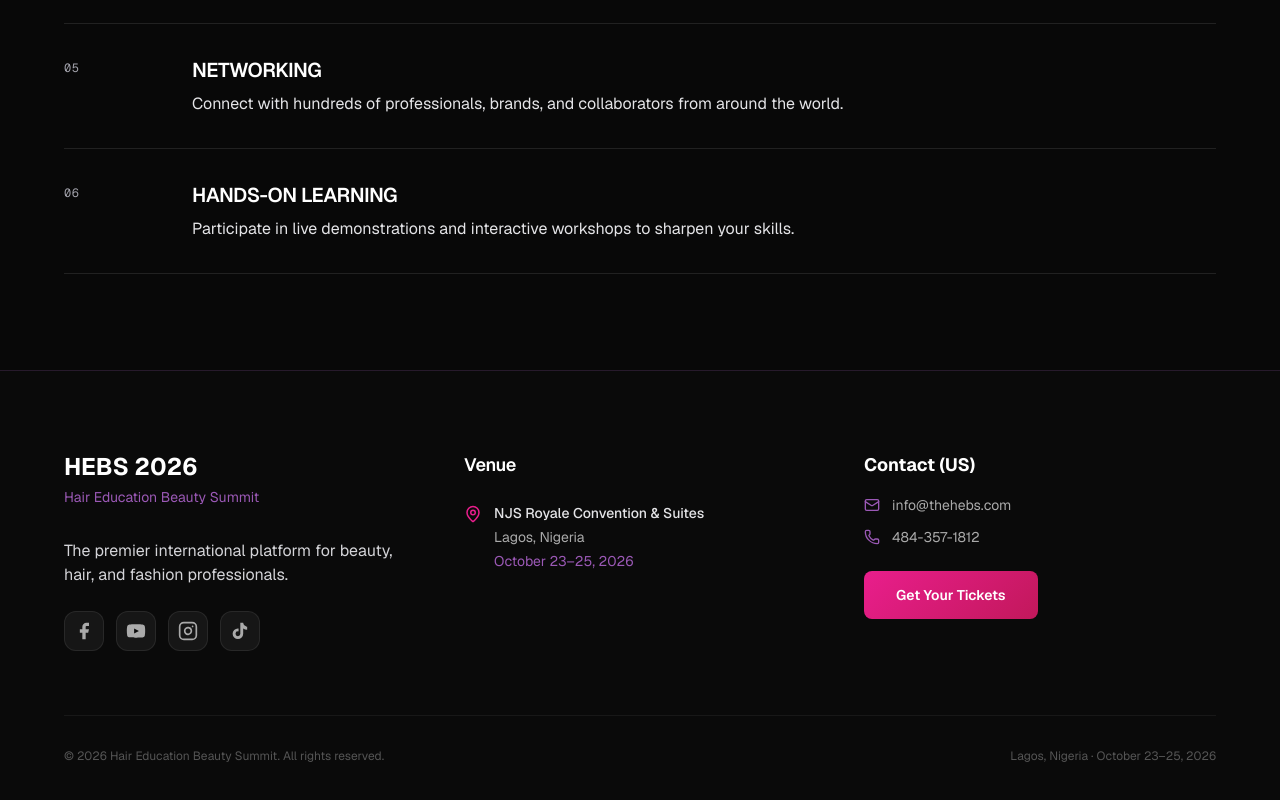
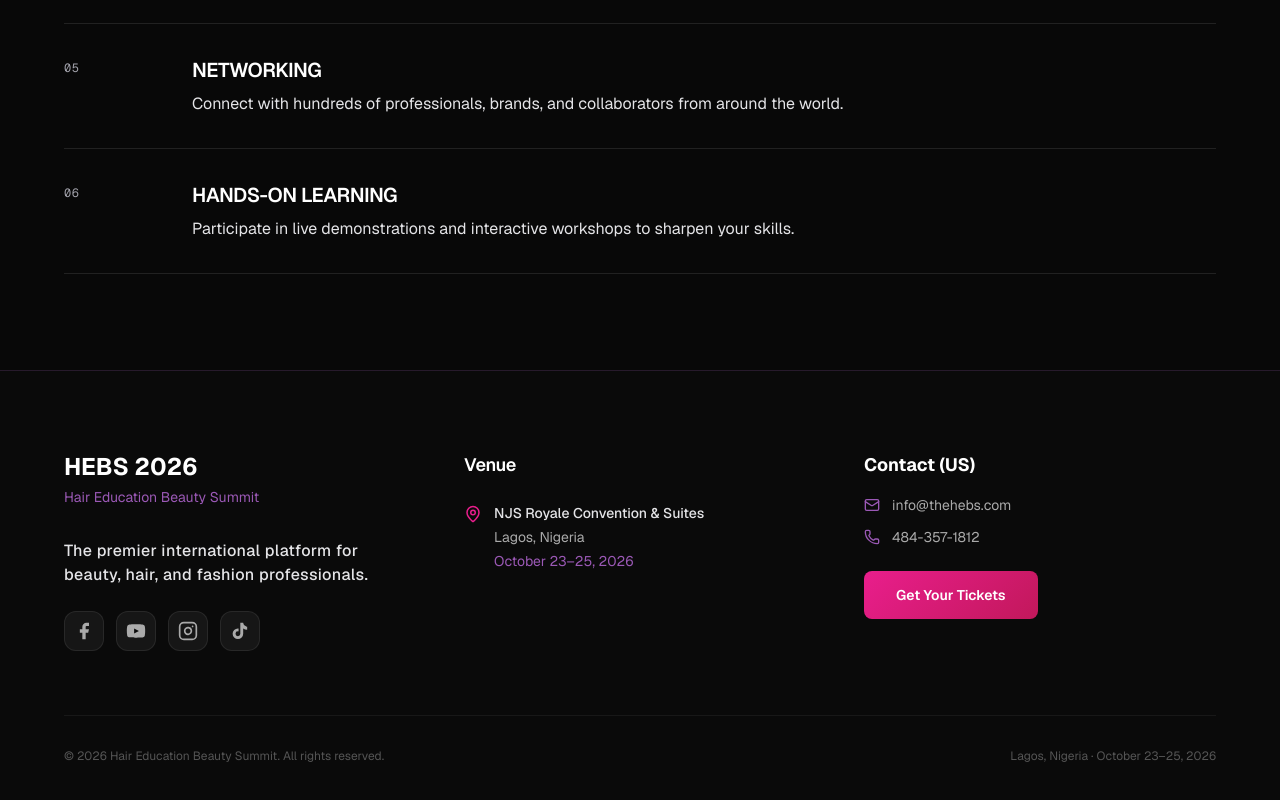
Before and after one commit to alexis800-glitch/hebs-lagos-2026, a Next.js app: page / in a window 1280 px wide. Shown: the part 1544-2344 px from the top of the page. Built offline with nearby package versions, Linux system fonts and the light colour scheme.

Commit message:
style: bump footer description to text-zinc-200 font-medium tracking-wide

```diff
--- a/components/Footer.tsx
+++ b/components/Footer.tsx
@@ -81,7 +81,7 @@ export default function Footer() {
                 Hair Education Beauty Summit
               </p>
             </div>
-            <p className="text-zinc-300 text-sm md:text-base leading-relaxed mt-4 max-w-sm">
+            <p className="text-zinc-200 text-sm md:text-base font-medium leading-relaxed mt-4 max-w-sm text-left tracking-wide">
               The premier international platform for beauty, hair, and fashion professionals.
             </p>
             <div className="flex items-center gap-3 mt-2">
```
